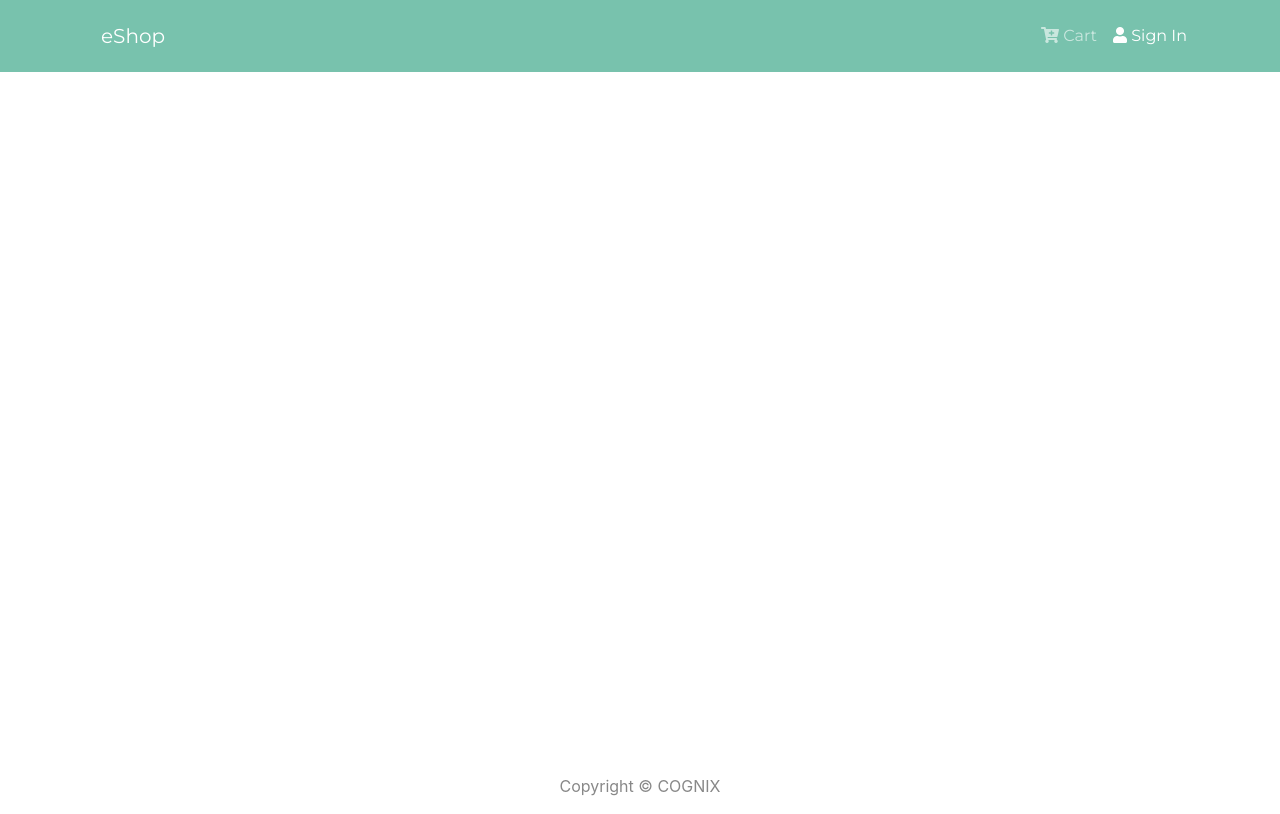
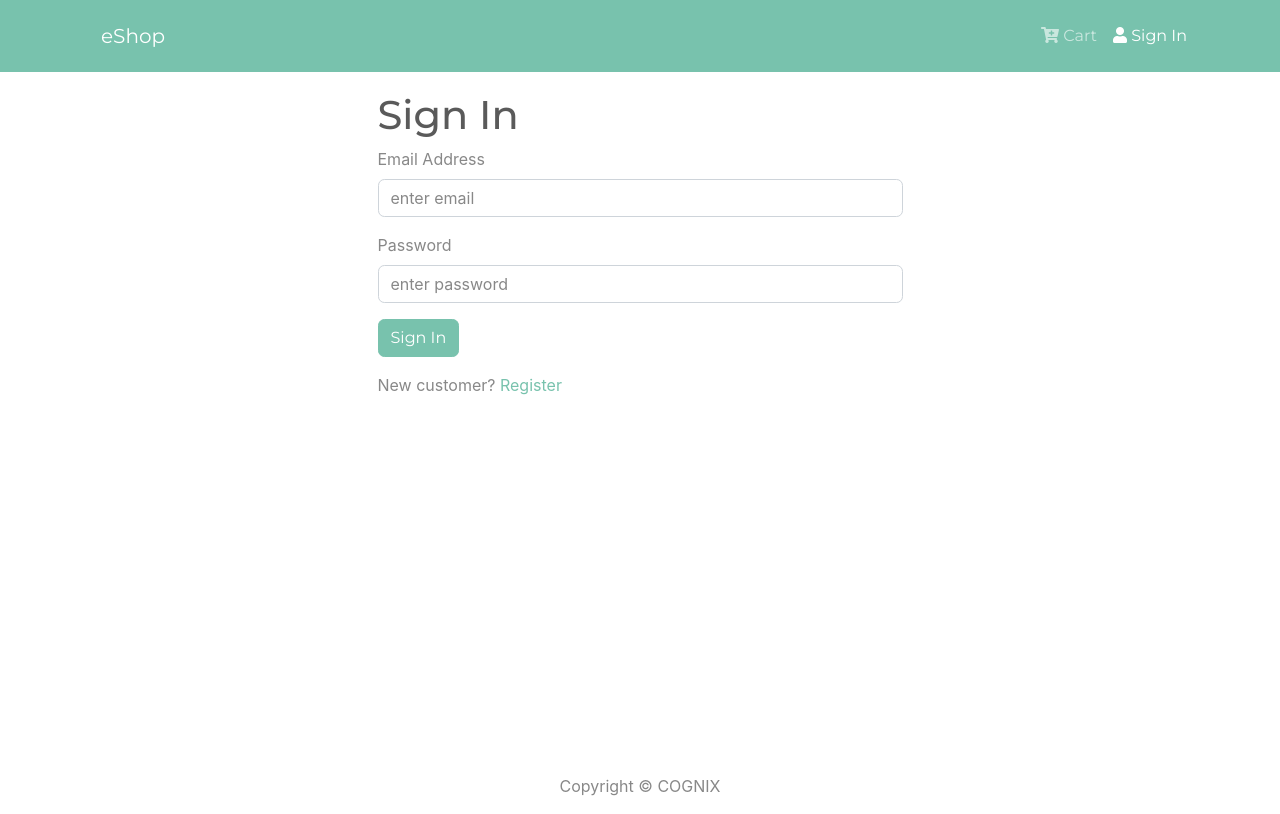
Before and after one commit to tomi-fic/eShop_MERN, a React (Create React App) app in the folder frontend/: page /login in a window 1280 px wide. Built offline with nearby package versions, Linux system fonts and the light colour scheme.

Commit message:
FE - Loging (part 1) - siging in actions and routes

```diff
--- a/frontend/public/index.html
+++ b/frontend/public/index.html
@@ -9,7 +9,7 @@
       name="description"
       content="Find the perfect simple template for eShop"
     />
-    <link rel="apple-touch-icon" href="%PUBLIC_URL%/logo192.png" />
+    <link rel="apple-touch-icon" href="%PUBLIC_URL%/favicon.ico" />
     <link rel="manifest" href="%PUBLIC_URL%/manifest.json" />
     <link
       rel="stylesheet"
--- a/frontend/src/App.js
+++ b/frontend/src/App.js
@@ -5,6 +5,7 @@
 import HomeView from './views/HomeView'
 import ProductView from './views/ProductView'
 import CartView from './views/CartView'
+import LoginView from './views/LoginView'
 import { Container } from 'react-bootstrap'
 import styled from 'styled-components'
 
@@ -22,6 +23,7 @@
           <Route path='/' component={HomeView} exact />
           <Route path='/product/:id' component={ProductView} />
           <Route path='/cart' component={CartView} />
+          <Route path='/login' component={LoginView} />
         </Container>
       </MainWrapper>
       <Footer />
--- /dev/null
+++ b/frontend/src/actions/userActions.js
@@ -0,0 +1,38 @@
+import {
+  USER_LOGIN_REQUEST,
+  USER_LOGIN_SUCCESS,
+  USER_LOGIN_FAIL,
+  USER_LOGOUT,
+} from '../constants/reducerConstants.js'
+import axios from 'axios'
+
+const config = {
+  headers: {
+    'Content-Type': 'application/json',
+  },
+}
+
+export const login = (email, password) => async (dispatch) => {
+  try {
+    dispatch({ type: USER_LOGIN_REQUEST })
+    const { data } = await axios.post(
+      '/users/login',
+      { email, password },
+      config
+    )
+    dispatch({
+      type: USER_LOGIN_SUCCESS,
+      payload: data,
+    })
+    localStorage.setItem('userInfo', JSON.stringify(data))
+    //
+  } catch (error) {
+    dispatch({
+      type: USER_LOGIN_FAIL,
+      payload:
+        error.response && error.response.data.message
+          ? error.response.data.message
+          : error.message,
+    })
+  }
+}
--- /dev/null
+++ b/frontend/src/components/FormContainer.jsx
@@ -0,0 +1,16 @@
+import React from 'react'
+import { Form, Row, Col, Container } from 'react-bootstrap'
+
+const FormContainer = ({ children }) => {
+  return (
+    <Container className='py-3'>
+      <Row className='justify-content-md-center'>
+        <Col xs={12} md={6}>
+          {children}
+        </Col>
+      </Row>
+    </Container>
+  )
+}
+
+export default FormContainer
--- a/frontend/src/constants/reducerConstants.js
+++ b/frontend/src/constants/reducerConstants.js
@@ -8,3 +8,8 @@
 
 export const CART_ADD_ITEM = 'CART_ADD_ITEM'
 export const CART_REMOVE_ITEM = 'CART_REMOVE_ITEM'
+
+export const USER_LOGIN_REQUEST = 'USER_LOGIN_REQUEST'
+export const USER_LOGIN_SUCCESS = 'USER_LOGIN_SUCCESS'
+export const USER_LOGIN_FAIL = 'USER_LOGIN_FAIL'
+export const USER_LOGOUT = 'USER_LOGOUT'
--- /dev/null
+++ b/frontend/src/reducers/userReducers.js
@@ -0,0 +1,29 @@
+import {
+  USER_LOGIN_REQUEST,
+  USER_LOGIN_SUCCESS,
+  USER_LOGIN_FAIL,
+  USER_LOGOUT,
+} from '../constants/reducerConstants.js'
+
+export const userLoginReducer = (state = {}, action) => {
+  switch (action.type) {
+    case USER_LOGIN_REQUEST:
+      return {
+        isPending: true,
+      }
+    case USER_LOGIN_SUCCESS:
+      return {
+        isPending: false,
+        userInfo: action.payload,
+      }
+    case USER_LOGIN_FAIL:
+      return {
+        isPending: false,
+        error: action.payload,
+      }
+    case USER_LOGOUT:
+      return {}
+    default:
+      return state
+  }
+}
--- a/frontend/src/store.js
+++ b/frontend/src/store.js
@@ -5,6 +5,7 @@
   productDetailReducer,
 } from './reducers/productReducers.js'
 import { cartReducer } from './reducers/cartReducers.js'
+import { userLoginReducer } from './reducers/userReducers.js'
 // DEV
 import { composeWithDevTools } from 'redux-devtools-extension'
 
@@ -12,12 +13,18 @@
   productList: productListReducer,
   productDetail: productDetailReducer,
   cart: cartReducer,
+  userLogin: userLoginReducer,
 })
 const initialState = {
   cart: {
     cartItems: localStorage.getItem('cartItems')
       ? JSON.parse(localStorage.getItem('cartItems'))
       : [],
+  },
+  userLogin: {
+    userInfo: localStorage.getItem('userInfo')
+      ? JSON.parse(localStorage.getItem('userInfo'))
+      : null,
   },
 }
 const middleware = [thunkMiddleware]
--- a/frontend/src/views/CartView.jsx
+++ b/frontend/src/views/CartView.jsx
@@ -1,24 +1,11 @@
 import React from 'react'
 import { useSelector, useDispatch } from 'react-redux'
 import { Link } from 'react-router-dom'
-import { Row, Col, ListGroup, Image, Form, Card, Button } from 'react-bootstrap'
+import { Row, Col, ListGroup, Image, Card, Button } from 'react-bootstrap'
 import Message from '../components/Message'
 import QuantityPicker from '../components/QuantityPicker'
 import { removeFromCart, addToCart } from '../actions/cartActions.js'
 import styled from 'styled-components'
-
-const CartView = (props) => {
-  const cart = useSelector((state) => state.cart)
-  const dispatch = useDispatch()
-
-  const addToCartHandler = (product, qty) => {
-    dispatch(addToCart(product, qty))
-  }
-
-  const checkoutHandler = () => {
-    props.history.push('/login?redirect=shipping')
-    console.log('checkout')
-  }
 
 const Theme = {
   StyledButton: styled(Button)`
@@ -38,6 +25,19 @@
   Card: styled(Card)`
     margin-top: 1rem;
   `,
+}
+
+const CartView = (props) => {
+  const cart = useSelector((state) => state.cart)
+  const dispatch = useDispatch()
+
+  const addToCartHandler = (product, qty) => {
+    dispatch(addToCart(product, qty))
+  }
+
+  const checkoutHandler = () => {
+    props.history.push('/login?redirect=shipping')
+    console.log('checkout')
   }
 
   return (
--- /dev/null
+++ b/frontend/src/views/LoginView.js
@@ -0,0 +1,74 @@
+import React, { useState, useEffect } from 'react'
+import { useDispatch, useSelector } from 'react-redux'
+import { Link } from 'react-router-dom'
+import { Form, Button, Row, Col } from 'react-bootstrap'
+import Message from '../components/Message'
+import Loader from '../components/Loader'
+import FormContainer from '../components/FormContainer'
+import { login } from '../actions/userActions.js'
+
+const LoginView = ({ location, history }) => {
+  const [email, setEmail] = useState('')
+  const [password, setPassword] = useState('')
+
+  const dispatch = useDispatch()
+  const { isPending, error, userInfo } = useSelector((state) => state.userLogin)
+
+  const redirect = location.search ? location.search.split('=')[1] : null
+
+  //if signed than redirect logged user on previous page
+  useEffect(() => {
+    if (userInfo) {
+      history.goBack()
+    }
+  }, [history, userInfo, redirect])
+
+  const onSubmitHandler = (e) => {
+    e.preventDefault()
+    dispatch(login(email, password))
+  }
+
+  return (
+    <FormContainer>
+      <h1>Sign In</h1>
+
+      {error && <Message variant='danger'>{error}</Message>}
+      {isPending && <Loader></Loader>}
+
+      <Form onSubmit={onSubmitHandler}>
+        <Form.Group controlId='email'>
+          <Form.Label>Email Address</Form.Label>
+          <Form.Control
+            type='email'
+            placeholder='enter email'
+            value={email}
+            onChange={(e) => setEmail(e.target.value)}
+          ></Form.Control>
+        </Form.Group>
+        <Form.Group controlId='password'>
+          <Form.Label>Password</Form.Label>
+          <Form.Control
+            type='password'
+            placeholder='enter password'
+            autoComplete='off'
+            value={password}
+            onChange={(e) => setPassword(e.target.value)}
+          ></Form.Control>
+        </Form.Group>
+        <Button type='submit' variant='primary'>
+          Sign In
+        </Button>
+      </Form>
+      <Row className='py-3'>
+        <Col>
+          {`New customer? `}
+          <Link to={redirect ? `/register?redirect=${redirect}` : '/register'}>
+            Register
+          </Link>
+        </Col>
+      </Row>
+    </FormContainer>
+  )
+}
+
+export default LoginView
```
Also changed, not shown: 2 other files (tests, documents, lock files or other folders). Lines whose indentation alone changed are shown as unchanged.
